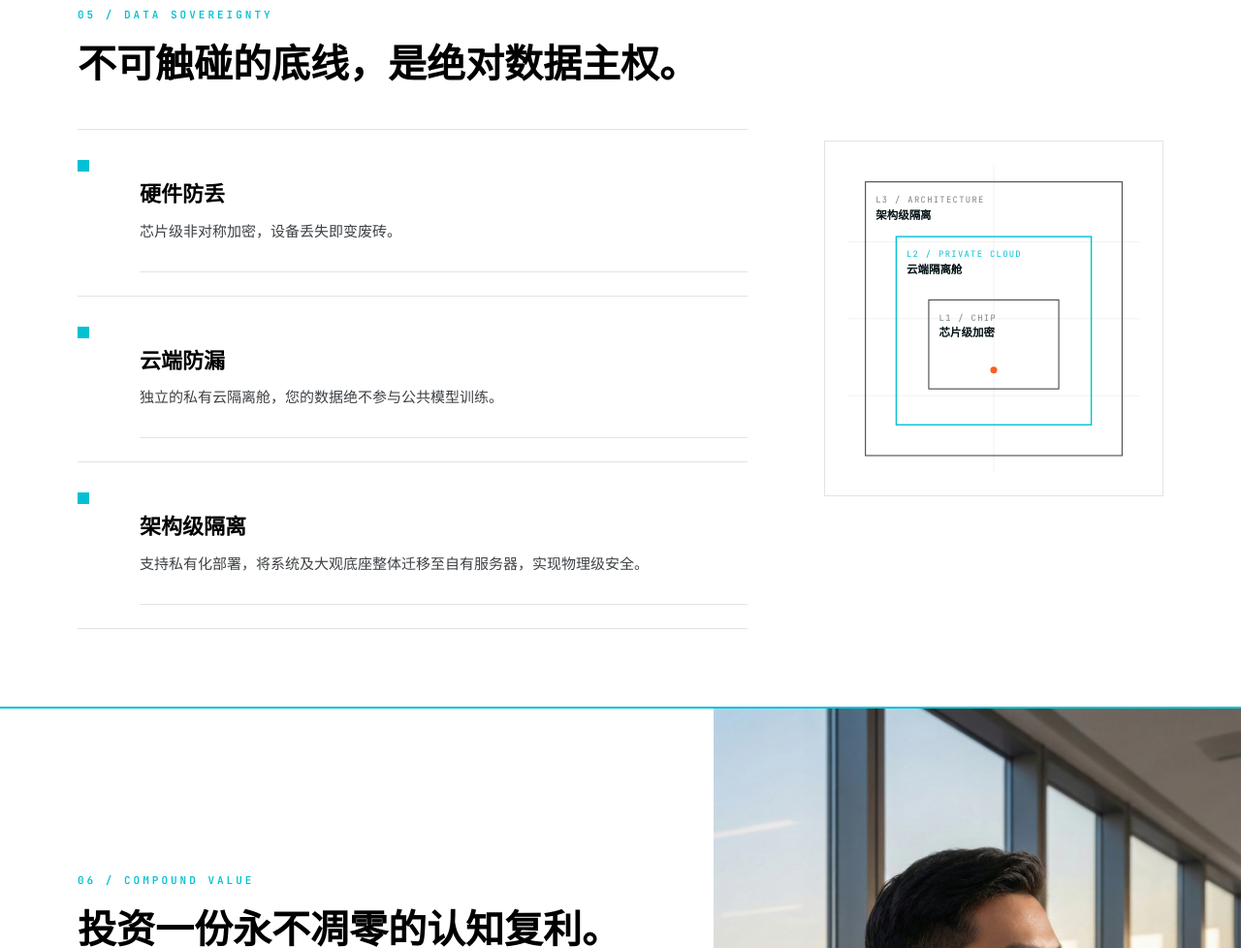
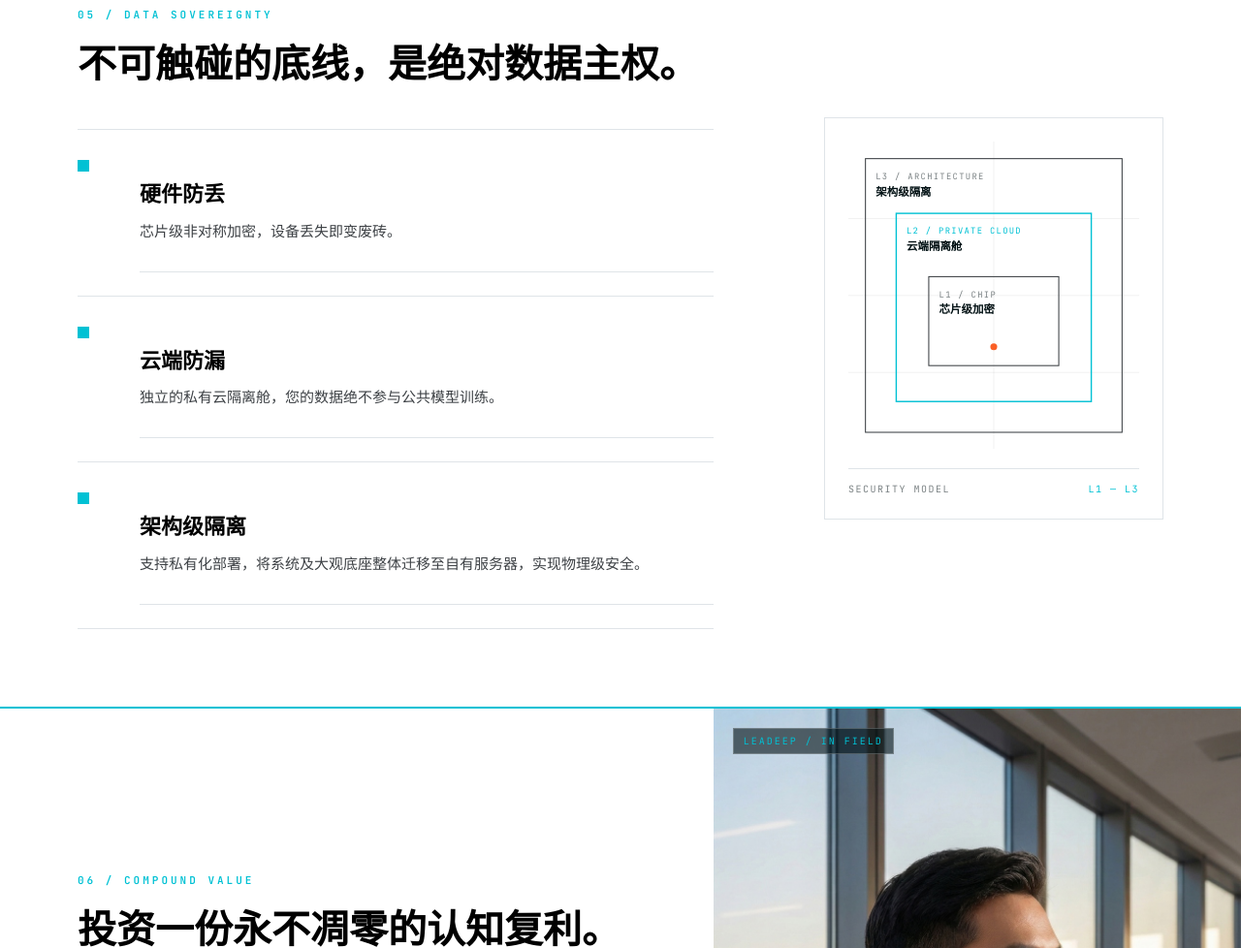
Before and after one commit to MetaElement/frontis-v2-site, a website: page leadeep.html in a window 1280 px wide. Shown: the part 3860-4838 px from the top of the page at 97% size. Drawn offline with Linux system fonts and the light colour scheme.

Commit message:
polish(leadeep): round 3 — security 区平衡、experts 降饱和与移动 hero 收尾
- security 右栏加宽至 0.6fr/460px，SVG 下补 mono 注脚行平衡左列
- experts 卡片 App 截图 saturate(0.6)，收敛浅青渐变的模板感
- final 写实摄影左上加青色 mono 角标，呼应工程图形语言
- 移动 hero 设备图改能量灰底板承托、放大至 84%/300px
- 移动统计带数字 22→26px，拉开与标签的层级对比

Generated with [Claude Code](https://claude.ai/code)
via [Happy](https://happy.engineering)

Co-Authored-By: Claude <noreply@anthropic.com>
Co-Authored-By: Happy <yesreply@happy.engineering>

```diff
--- a/leadeep.html
+++ b/leadeep.html
@@ -605,6 +605,7 @@
 	      max-height: 340px;
 	      object-fit: contain;
 	      background: #f7fbfb;
+	      filter: saturate(0.6);
 	    }
 
 	    .ld-expert-card strong {
@@ -670,16 +671,32 @@
 
 	    .ld-security-layout {
 	      display: grid;
-	      grid-template-columns: minmax(0, 1fr) minmax(300px, 0.52fr);
+	      grid-template-columns: minmax(0, 1fr) minmax(320px, 0.6fr);
 	      gap: 70px;
 	      align-items: center;
 	    }
 
 	    .ld-security-visual {
-	      max-width: 430px;
+	      max-width: 460px;
 	      margin-left: auto;
 	      padding: 24px;
 	      background: var(--pure-white);
+	    }
+
+	    .ld-security-visual__meta {
+	      display: flex;
+	      justify-content: space-between;
+	      margin-top: 20px;
+	      padding-top: 14px;
+	      border-top: 1px solid #dfe4e8;
+	      font-family: var(--font-mono);
+	      font-size: 10px;
+	      letter-spacing: 1.5px;
+	      color: rgba(0, 16, 19, 0.52);
+	    }
+
+	    .ld-security-visual__meta span:last-child {
+	      color: var(--threshold-cyan);
 	    }
 
 	    .ld-security-list {
@@ -728,6 +745,20 @@
 	      min-height: 580px;
 	      background: var(--quantum-black);
 	      overflow: hidden;
+	    }
+
+	    .ld-final-visual__tag {
+	      position: absolute;
+	      top: 20px;
+	      left: 20px;
+	      z-index: 1;
+	      padding: 6px 10px;
+	      font-family: var(--font-mono);
+	      font-size: 10px;
+	      letter-spacing: 2px;
+	      color: var(--threshold-cyan);
+	      background: rgba(0, 16, 19, 0.6);
+	      border: 1px solid rgba(255, 255, 255, 0.22);
 	    }
 
 	    .ld-final-visual img {
@@ -874,13 +905,14 @@
 	      .ld-hero__visual {
 	        width: 100%;
 	        min-height: 0;
-	        padding: 20px 0;
+	        padding: 28px 16px;
+	        background: var(--energy-gray);
 	      }
 
 	      .ld-hero__visual img {
-	        width: 76%;
-	        max-width: 250px;
-	        max-height: 320px;
+	        width: 84%;
+	        max-width: 300px;
+	        max-height: 360px;
 	        filter: saturate(0.82);
 	      }
 
@@ -897,6 +929,10 @@
 
 	      .ld-proof-strip div:last-child {
 	        border-bottom: 0;
+	      }
+
+	      .ld-proof-strip strong {
+	        font-size: 26px;
 	      }
 
 	      .ld-expert-card {
@@ -1175,6 +1211,10 @@
               <text x="106" y="201">芯片级加密</text>
             </g>
           </svg>
+          <div class="ld-security-visual__meta">
+            <span>SECURITY MODEL</span>
+            <span>L1 — L3</span>
+          </div>
         </div>
       </div>
     </section>
@@ -1203,6 +1243,7 @@
           </div>
         </div>
         <div class="ld-final-visual animate-in delay-2">
+          <span class="ld-final-visual__tag">LEADEEP / IN FIELD</span>
           <img src="./assets/leadeep-ai/leadeep-executive-call.jpeg" alt="商务领导者使用 Leadeep AI 进行高端沟通的场景图" />
         </div>
       </div>
```
